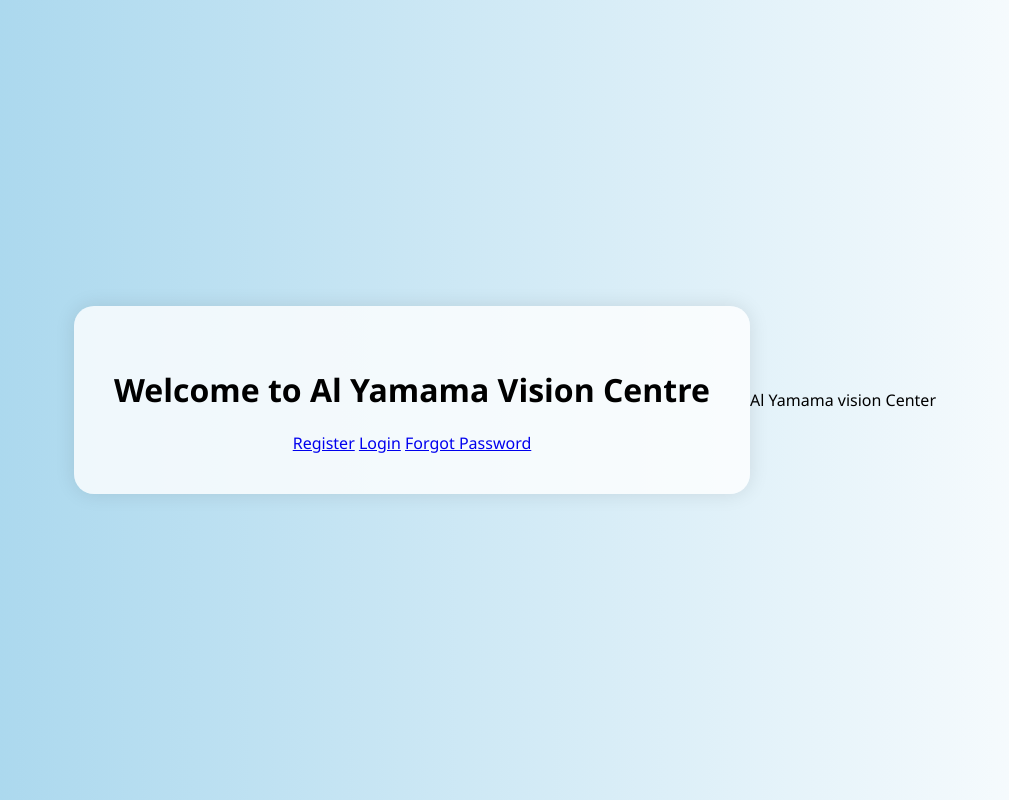
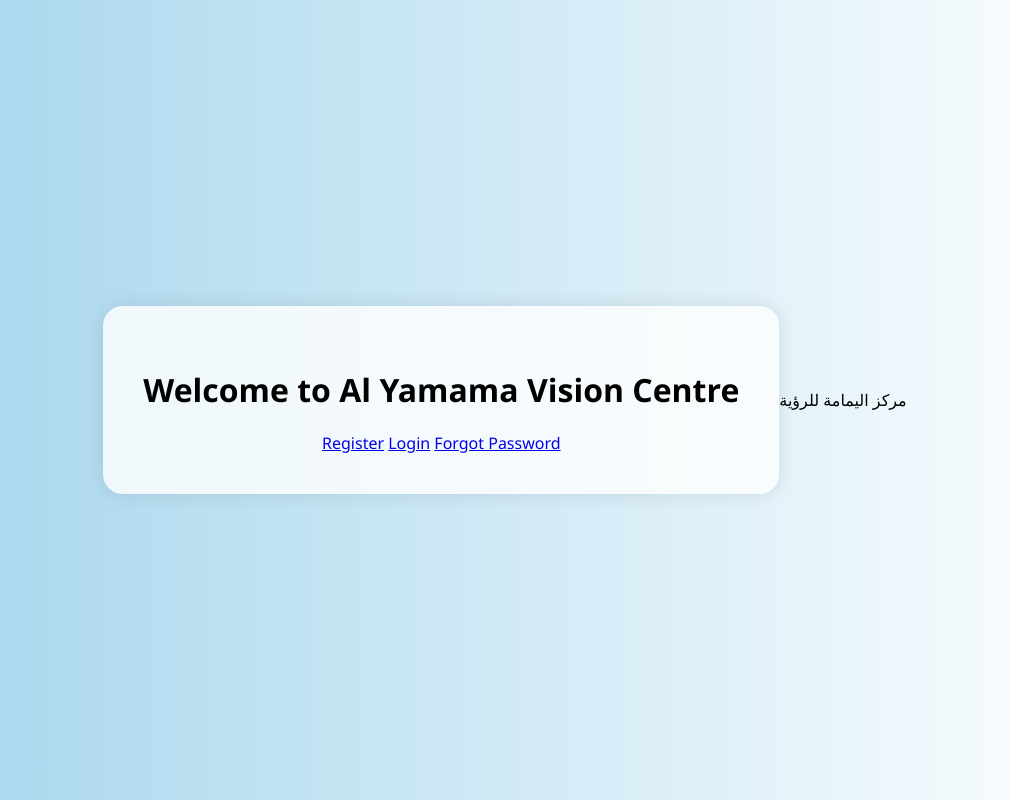
Before and after one commit to yasinarafath2/al-yamama-vision-centre, a website: page index.html in a window 1280 px wide. Shown: the whole page, without its empty margins (135-1144 px from the left). Drawn offline with Linux system fonts and the light colour scheme.

Commit message:
Update index.html

```diff
--- a/index.html
+++ b/index.html
@@ -14,7 +14,7 @@
     <a class="btn btn-forgot" href="forgot.html">Forgot Password</a>
   </div>
   <div class="scrolling-banner">
-    <span>Al Yamama vision Center </span>
+    <span>مركز اليمامة للرؤية</span>
   </div>
 </body>
 </html>
```
